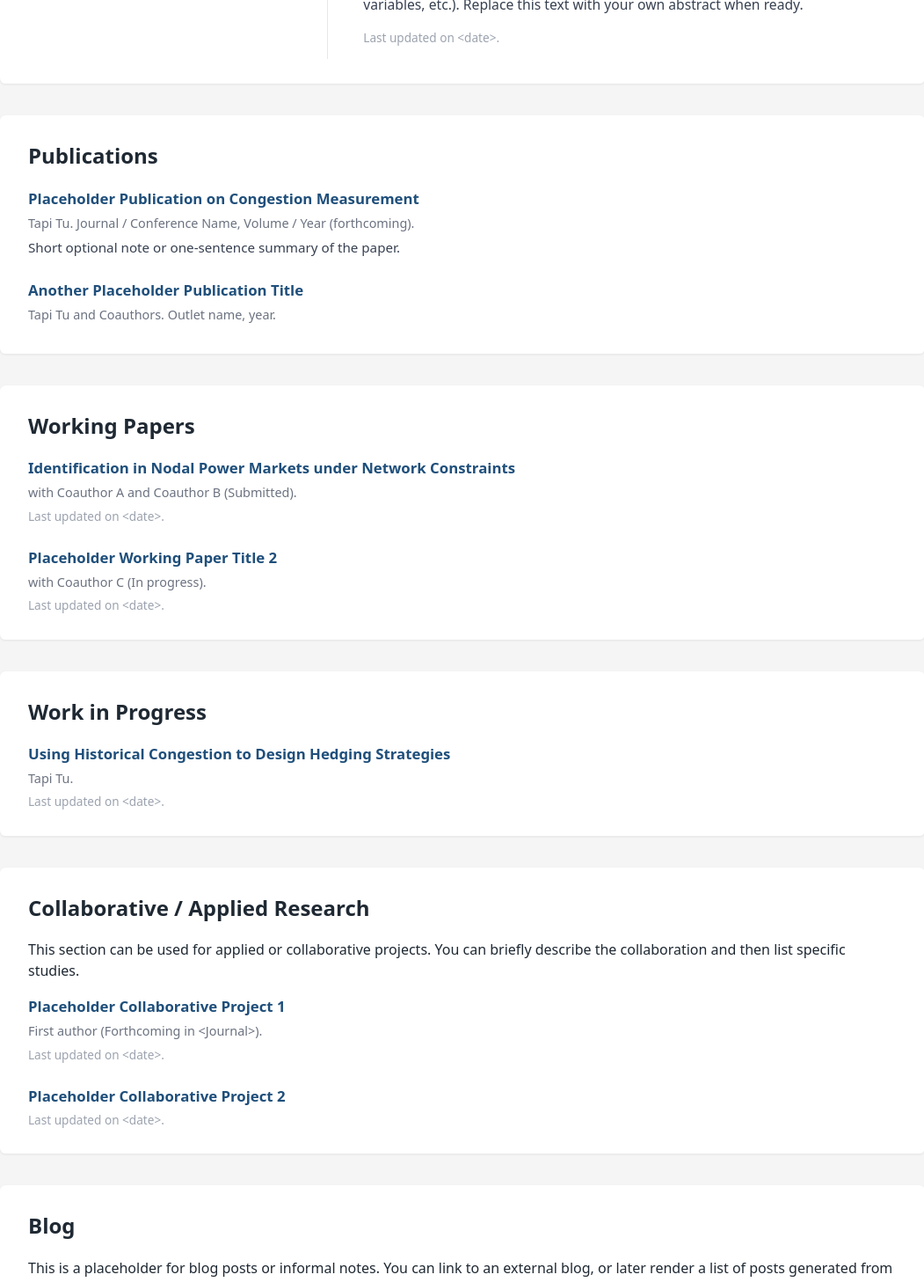
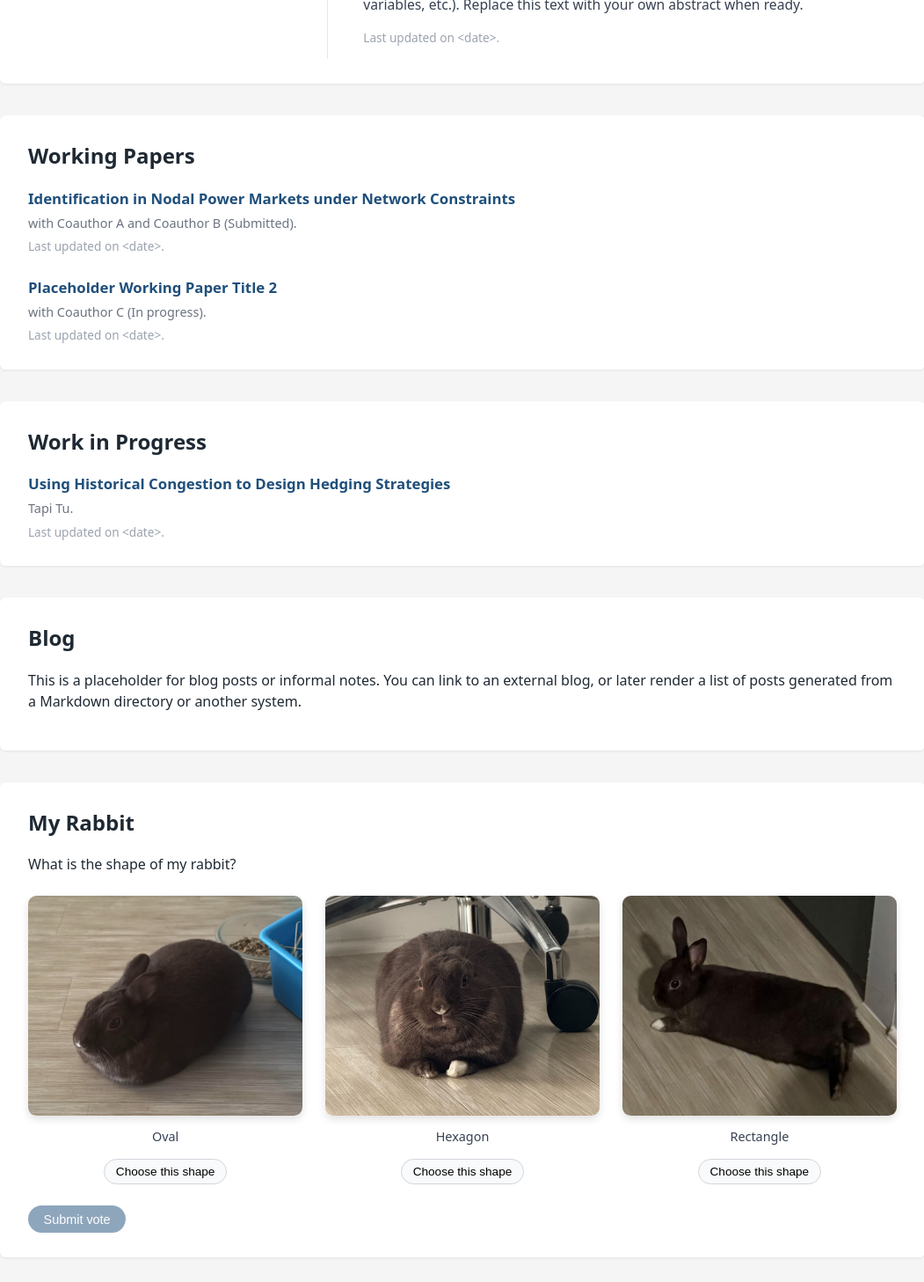
Before and after one commit to yl159-Yiming/CYwebsite, a Vue app: page / in a window 1280 px wide. Shown: the part 960-2417 px from the top of the page at 88% size, without its empty margins (114-1165 px from the left). Built offline with nearby package versions, Linux system fonts and the light colour scheme.

Commit message:
remove 2 sections

```diff
--- a/src/App.vue
+++ b/src/App.vue
@@ -103,30 +103,30 @@
       </section>
 
       <!-- Publications section -->
-      <section id="publications" class="section">
-        <h2 class="section-heading">Publications</h2>
+<!--      <section id="publications" class="section">-->
+<!--        <h2 class="section-heading">Publications</h2>-->
 
-        <article class="paper-entry">
-          <h3 class="paper-entry__title">
-            <a href="https://google.com">Placeholder Publication on Congestion Measurement</a>
-          </h3>
-          <p class="paper-entry__meta">
-            Tapi Tu. Journal / Conference Name, Volume / Year (forthcoming).
-          </p>
-          <p class="paper-entry__note">
-            Short optional note or one-sentence summary of the paper.
-          </p>
-        </article>
+<!--        <article class="paper-entry">-->
+<!--          <h3 class="paper-entry__title">-->
+<!--            <a href="https://google.com">Placeholder Publication on Congestion Measurement</a>-->
+<!--          </h3>-->
+<!--          <p class="paper-entry__meta">-->
+<!--            Tapi Tu. Journal / Conference Name, Volume / Year (forthcoming).-->
+<!--          </p>-->
+<!--          <p class="paper-entry__note">-->
+<!--            Short optional note or one-sentence summary of the paper.-->
+<!--          </p>-->
+<!--        </article>-->
 
-        <article class="paper-entry">
-          <h3 class="paper-entry__title">
-            <a href="https://google.com">Another Placeholder Publication Title</a>
-          </h3>
-          <p class="paper-entry__meta">
-            Tapi Tu and Coauthors. Outlet name, year.
-          </p>
-        </article>
-      </section>
+<!--        <article class="paper-entry">-->
+<!--          <h3 class="paper-entry__title">-->
+<!--            <a href="https://google.com">Another Placeholder Publication Title</a>-->
+<!--          </h3>-->
+<!--          <p class="paper-entry__meta">-->
+<!--            Tapi Tu and Coauthors. Outlet name, year.-->
+<!--          </p>-->
+<!--        </article>-->
+<!--      </section>-->
 
       <!-- Working Papers section -->
       <section id="working-papers" class="section">
@@ -163,28 +163,28 @@
       </section>
 
       <!-- collaborative projects -->
-      <section id="collaborative-research" class="section">
-        <h2 class="section-heading">Collaborative / Applied Research</h2>
-        <p>
-          This section can be used for applied or collaborative projects. You can briefly
-          describe the collaboration and then list specific studies.
-        </p>
+<!--      <section id="collaborative-research" class="section">-->
+<!--        <h2 class="section-heading">Collaborative / Applied Research</h2>-->
+<!--        <p>-->
+<!--          This section can be used for applied or collaborative projects. You can briefly-->
+<!--          describe the collaboration and then list specific studies.-->
+<!--        </p>-->
 
-        <article class="paper-entry">
-          <h3 class="paper-entry__title">
-            <a href="https://google.com">Placeholder Collaborative Project 1</a>
-          </h3>
-          <p class="paper-entry__meta">First author (Forthcoming in &lt;Journal&gt;).</p>
-          <p class="paper-entry__update">Last updated on &lt;date&gt;.</p>
-        </article>
+<!--        <article class="paper-entry">-->
+<!--          <h3 class="paper-entry__title">-->
+<!--            <a href="https://google.com">Placeholder Collaborative Project 1</a>-->
+<!--          </h3>-->
+<!--          <p class="paper-entry__meta">First author (Forthcoming in &lt;Journal&gt;).</p>-->
+<!--          <p class="paper-entry__update">Last updated on &lt;date&gt;.</p>-->
+<!--        </article>-->
 
-        <article class="paper-entry">
-          <h3 class="paper-entry__title">
-            <a href="https://google.com">Placeholder Collaborative Project 2</a>
-          </h3>
-          <p class="paper-entry__update">Last updated on &lt;date&gt;.</p>
-        </article>
-      </section>
+<!--        <article class="paper-entry">-->
+<!--          <h3 class="paper-entry__title">-->
+<!--            <a href="https://google.com">Placeholder Collaborative Project 2</a>-->
+<!--          </h3>-->
+<!--          <p class="paper-entry__update">Last updated on &lt;date&gt;.</p>-->
+<!--        </article>-->
+<!--      </section>-->
 
       <!-- Simple blog placeholder -->
       <section id="blog" class="section">
```
